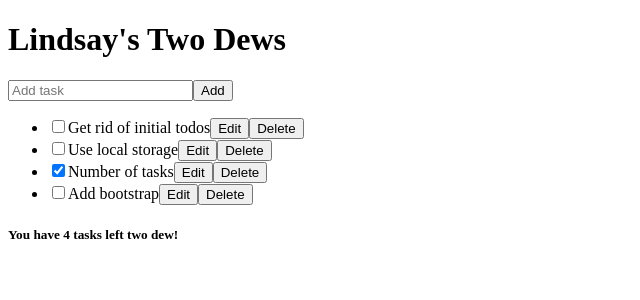
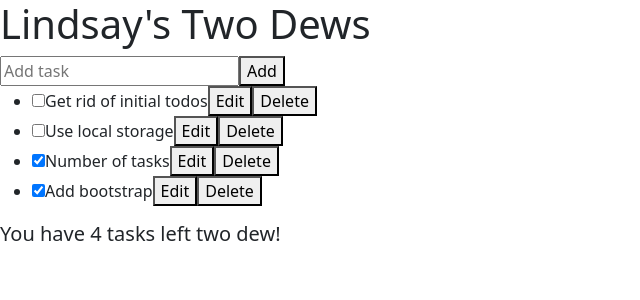
Before and after one commit to Lynz951/react-todo, a React (Create React App) app in the folder app/: page / in a window 1280 px wide. Shown: the top 300 px of the page, without its empty margins (0-640 px from the left). Built offline with nearby package versions, Linux system fonts and the light colour scheme.

Commit message:
stopping

```diff
--- a/app/package.json
+++ b/app/package.json
@@ -3,6 +3,7 @@
   "version": "0.1.0",
   "private": true,
   "dependencies": {
+    "bootstrap": "^5.2.2",
     "react": "^18.2.0",
     "react-dom": "^18.2.0",
     "react-scripts": "5.0.1"
--- a/app/src/App.js
+++ b/app/src/App.js
@@ -2,12 +2,12 @@ import { useState } from 'react';
 import AddTodo from './AddTodo.js';
 import TaskList from './TaskList.js';
 
-let nextId = 3;
+let nextId = 4;
 const initialTodos = [
   { id: 0, title: 'Get rid of initial todos', done: false },
   { id: 1, title: 'Use local storage', done: false },
   { id: 2, title: 'Number of tasks', done: true },
-  { id: 3, title: 'Add bootstrap', done: false },
+  { id: 3, title: 'Add bootstrap', done: true },
 ];
 
 export default function TaskApp() {
@@ -23,7 +23,6 @@ export default function TaskApp() {
         title: title,
         done: false
       }
-
     ])
     localStorage.setItem('id', 'title');
   }
@@ -46,7 +45,7 @@ export default function TaskApp() {
   }
 
   return (
-    <>
+    <div className='todoapp'>
         <h1>Lindsay's Two Dews</h1>
         <AddTodo
             onAddTodo={handleAddTodo}
@@ -57,6 +56,6 @@ export default function TaskApp() {
             onDeleteTodo={handleDeleteTodo}
         />
         <h5>You have {todos.length} tasks left two dew!</h5>
-    </>
+    </div>
   );
 }
--- a/app/src/index.js
+++ b/app/src/index.js
@@ -1,6 +1,7 @@
 import React from 'react';
 import ReactDOM from 'react-dom/client';
 import App from './App.js';
+import 'bootstrap/dist/css/bootstrap.css';
 
 const root = ReactDOM.createRoot(document.getElementById('root'));
 root.render(
```
Also changed, not shown: 1 other file (tests, documents, lock files or other folders). Lines whose indentation alone changed are shown as unchanged.
